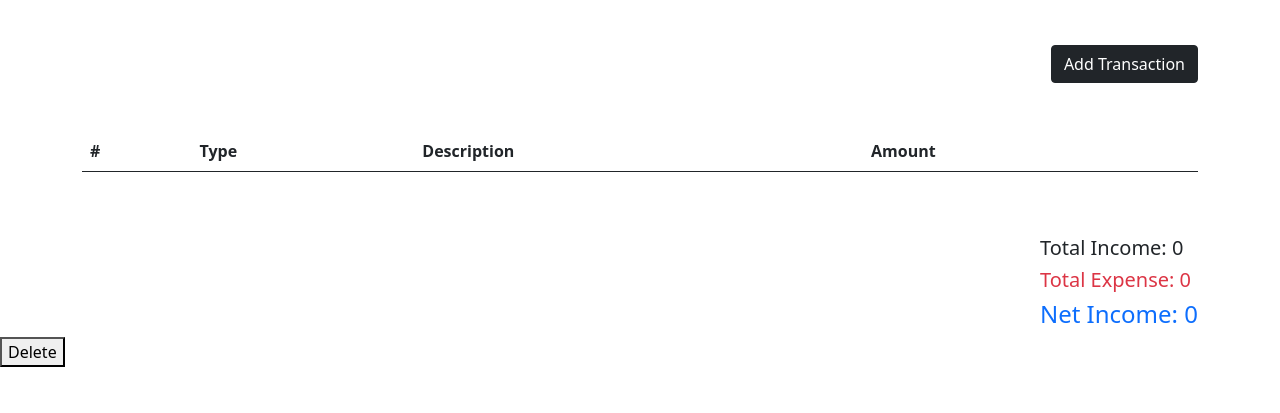
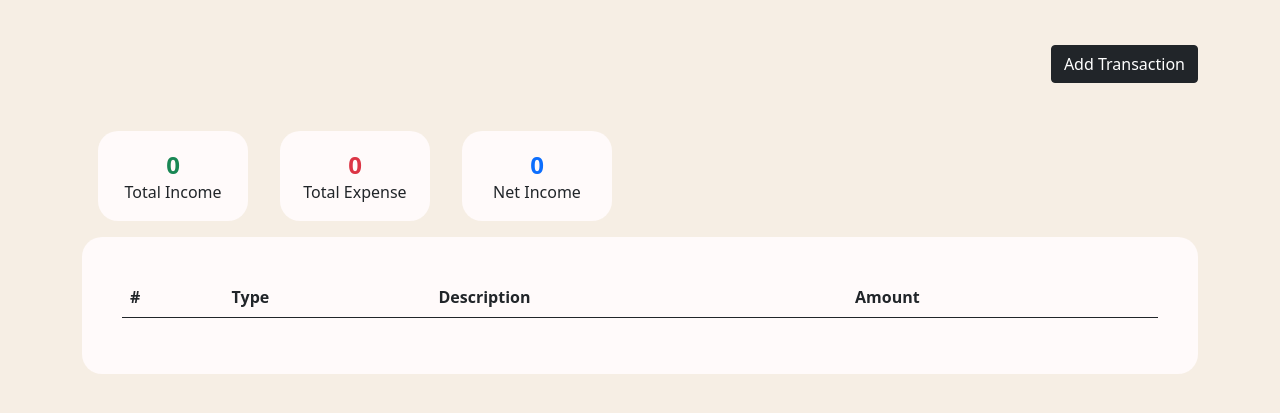
Before and after one commit to preciousabaah/Finance-tracker, a plain HTML site: page index.html in a window 1280 px wide. Shown: the part 193-606 px from the top of the page. Drawn offline with nearby package versions, Linux system fonts and the light colour scheme; sample sign-in values are in the browser's storage.

Commit message:
"I made a changes in index"

```diff
--- a/index.html
+++ b/index.html
@@ -8,6 +8,7 @@
   <link href="https://cdn.jsdelivr.net/npm/bootstrap@5.0.2/dist/css/bootstrap.min.css" rel="stylesheet"
     integrity="sha384-EVSTQN3/azprG1Anm3QDgpJLIm9Nao0Yz1ztcQTwFspd3yD65VohhpuuCOmLASjC" crossorigin="anonymous">
   <link rel="stylesheet" href="https://cdnjs.cloudflare.com/ajax/libs/font-awesome/4.7.0/css/font-awesome.min.css">
+  <link rel="stylesheet" href="style.css">
 </head>
 
 <body>
@@ -16,7 +17,8 @@
     <div class="container-fluid">
 
       <a class="navbar-brand" href="#">Finance Tracker</a>
-        <button class="navbar-toggler" type="button" data-bs-toggle="collapse" data-bs-target="#navbarSupportedContent" aria-controls="navbarSupportedContent" aria-expanded="false" aria-label="Toggle navigation">
+      <button class="navbar-toggler" type="button" data-bs-toggle="collapse" data-bs-target="#navbarSupportedContent"
+        aria-controls="navbarSupportedContent" aria-expanded="false" aria-label="Toggle navigation">
         <span class="navbar-toggler-icon"></span>
       </button>
       <div class="collapse navbar-collapse" id="navbarSupportedContent">
@@ -61,6 +63,21 @@
         <button class="btn btn-dark" data-bs-toggle="modal" data-bs-target="#addDialog">Add Transaction</button>
       </div>
       <div class="mt-5">
+        <div class="mb-3 d-flex">
+          <div class="Total-Expense mx-3 text-center">
+            <p><span id="totalIncome" class="text-success fw-bold h4"></span><br>Total Income </span></p>
+          </div>
+
+          <div class="Total-Expense mx-3 text-center">
+            <p><span id="totalExpense" class="text-danger fw-bold h4"></span><br>Total Expense </span></p>
+          </div>
+
+          <div class="Total-Expense mx-3 text-center">
+            <p><span id="netIncome" class="text-primary fw-bold h4"></span><br>Net Income </p>
+          </div>
+        </div>
+
+        <div class="transaction-1 mb-5">
           <table class="table">
             <thead>
               <tr>
@@ -73,12 +90,6 @@
             <tbody id="tableBody">
             </tbody>
           </table>
-        <div class="d-flex justify-content-end">
-          <div>
-            <h5 class="mt-5">Total Income: <span id="totalIncome"></span></h5>
-            <h5 class="text-danger">Total Expense: <span id="totalExpense"></span></h5>
-            <h4 class="text-primary">Net Income: <span id="netIncome"></span></h4>
-          </div>
         </div>
       </div>
     </div>
@@ -123,9 +134,7 @@
       </div>
     </div>
   </div>
-  <div>
-    <button type="button" onclick="document.getElementById('recordType').style.display='none'" class="">Delete</button>
-</div>
+
   <script src="https://cdn.jsdelivr.net/npm/bootstrap@5.0.2/dist/js/bootstrap.bundle.min.js"
     integrity="sha384-MrcW6ZMFYlzcLA8Nl+NtUVF0sA7MsXsP1UyJoMp4YLEuNSfAP+JcXn/tWtIaxVXM"
     crossorigin="anonymous"></script>
@@ -181,11 +190,21 @@
 
       const typeTd = document.createElement("td");
       typeTd.innerText = transaction.recordType.toUpperCase();
+
+      if (transaction.recordType === "income") {
+        typeTd.classList.add('badge', 'bg-success', 'mt-2', 'div-rounded');
+
+   }
+      else if (transaction.recordType === "expense") {
+       typeTd.classList.add('badge', 'bg-danger', 'mt-2', 'div-rounded');
+
+   }
       row.appendChild(typeTd)
 
       const descrTd = document.createElement("td");
       descrTd.innerText = transaction.description;
       row.appendChild(descrTd)
+
 
       const amountTd = document.createElement("td");
       amountTd.innerText = transaction.amount;
@@ -200,6 +219,8 @@
       else if (transaction.recordType === "expense") {
         totalExpense = totalExpense + Number(transaction.amount);
       }
+
+
     }
 
     document.getElementById("totalIncome").innerText = new Intl.NumberFormat().format(totalIncome);
--- a/style.css
+++ b/style.css
@@ -0,0 +1,25 @@
+body{
+    background-color: rgb(246, 238, 228);
+}
+
+.transaction-1{
+    border: none solid;
+    border-radius: 20px;
+    padding: 40px;
+    background-color:rgb(255, 250, 250);
+    }
+
+.Total-Expense{
+    border: none solid;
+    border-radius: 20px;
+    padding:20px;
+    height: 90px;
+    width: 150px;
+    background-color:rgb(255, 250, 250);
+}
+
+.div-rounded {
+     border: none solid;
+  border-radius: 20px;
+
+  }
```
Lines whose indentation alone changed are shown as unchanged.
